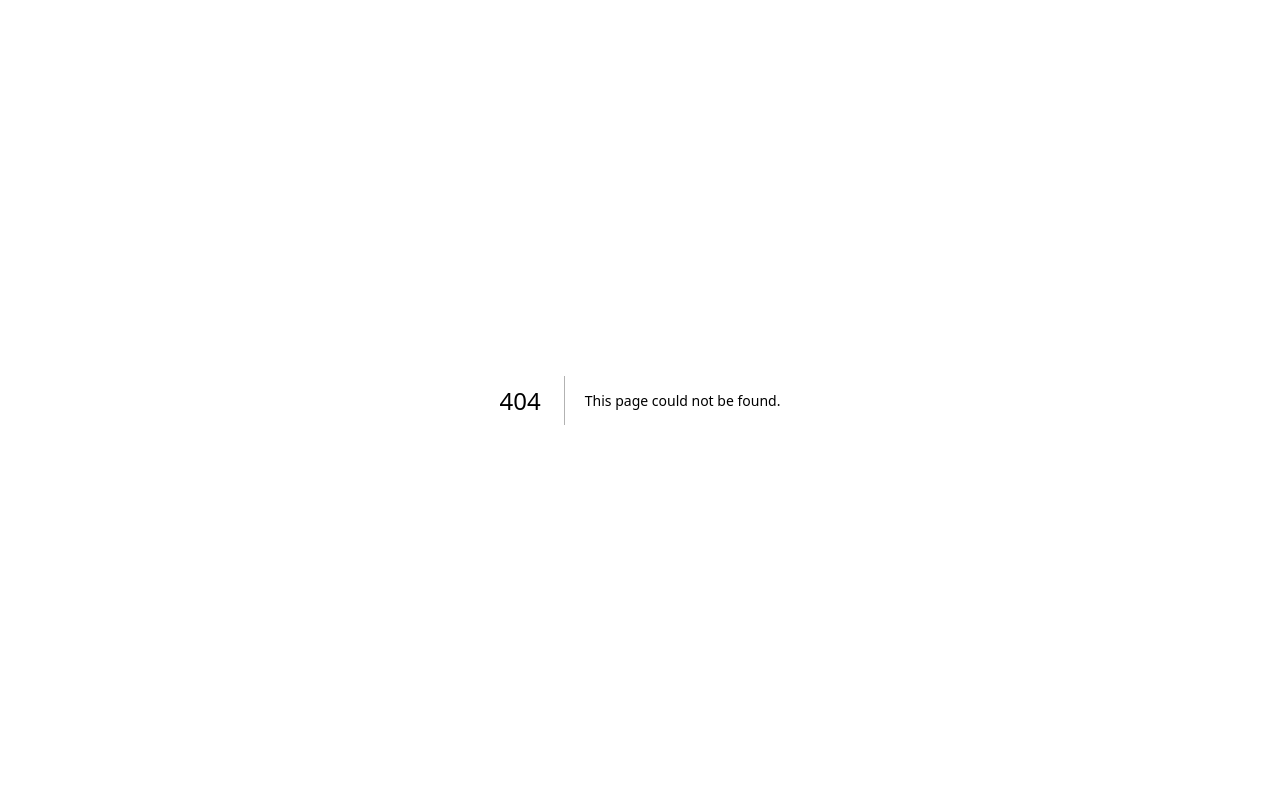
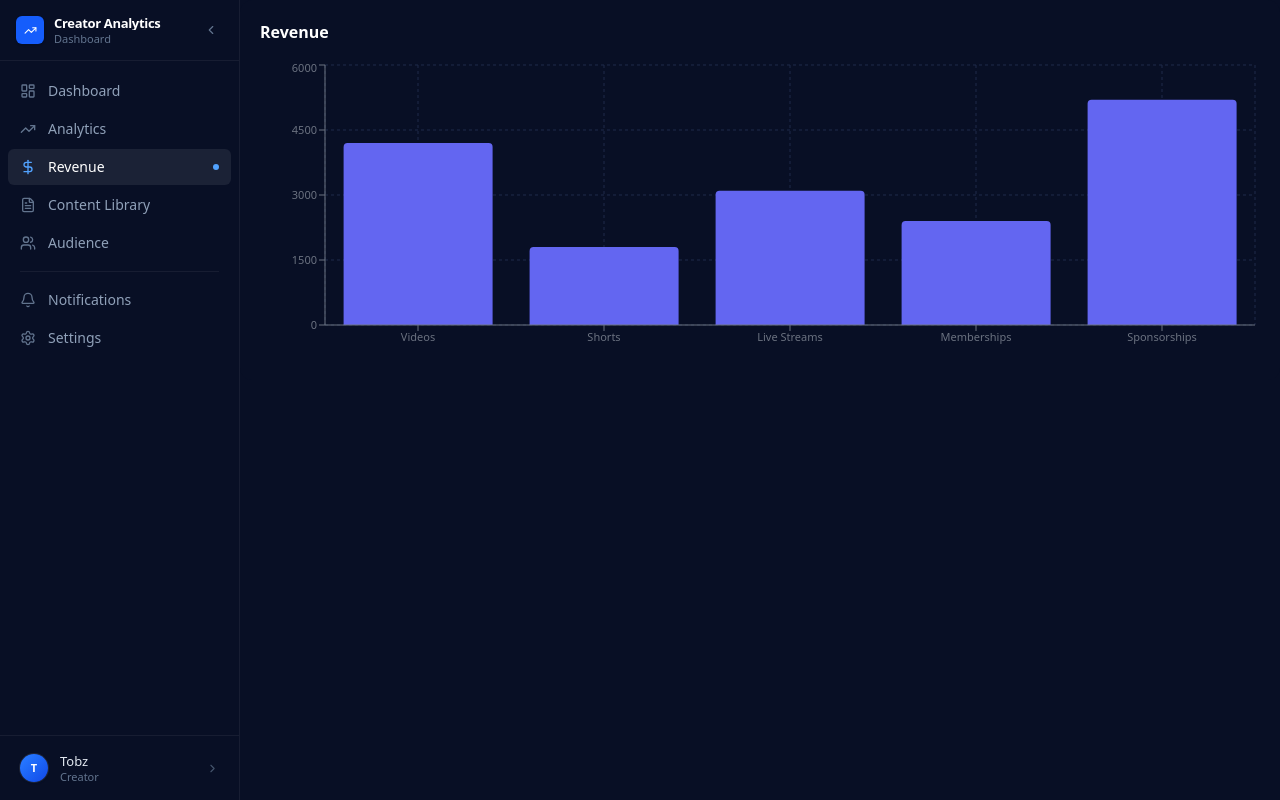
Before and after one commit to Tobi-Oyedele/creator-analytics-dashboard, a Next.js app: page /dashboard/revenue in a window 1280 px wide. Before the commit this address had no page. Built offline with nearby package versions, Linux system fonts and the light colour scheme.

Commit message:
feat: add revenue bar chart page with mock API

```diff
--- /dev/null
+++ b/app/api/dashboard/revenue/route.ts
@@ -0,0 +1,12 @@
+import { NextResponse } from "next/server";
+
+export async function GET() {
+  const data = [
+    { type: "Videos", revenue: 4200 },
+    { type: "Shorts", revenue: 1800 },
+    { type: "Live Streams", revenue: 3100 },
+    { type: "Memberships", revenue: 2400 },
+    { type: "Sponsorships", revenue: 5200 },
+  ];
+  return NextResponse.json(data);
+}
--- /dev/null
+++ b/app/dashboard/revenue/page.tsx
@@ -0,0 +1,11 @@
+import RevenueBarChart from "@/components/charts/RevenueBarChart";
+
+const page = () => {
+  return (
+    <div>
+      <RevenueBarChart />
+    </div>
+  );
+};
+
+export default page;
--- /dev/null
+++ b/components/charts/RevenueBarChart.tsx
@@ -0,0 +1,43 @@
+"use client";
+import { useEffect, useState } from "react";
+import {
+  BarChart,
+  Bar,
+  XAxis,
+  YAxis,
+  CartesianGrid,
+  Tooltip,
+  ResponsiveContainer,
+} from "recharts";
+
+interface RevenueData {
+  type: string;
+  revenue: number;
+}
+
+export default function RevenueBarChart() {
+  const [data, setData] = useState<RevenueData[]>([]);
+
+  useEffect(() => {
+    fetch("/api/dashboard/revenue")
+      .then((res) => res.json())
+      .then((json) => setData(json));
+  }, []);
+
+  return (
+    <div className="bg-abyss rounded-xl p-5">
+      <h2 className="text-white font-semibold mb-4">Revenue</h2>
+      <div style={{ width: "100%", height: 300 }}>
+        <ResponsiveContainer width="100%" height="100%">
+          <BarChart data={data}>
+            <CartesianGrid strokeDasharray="3 3" stroke="#1e2a4a" />
+            <XAxis dataKey="type" stroke="#6b7280" tick={{ fontSize: 11 }} />
+            <YAxis stroke="#6b7280" tick={{ fontSize: 11 }} />
+            <Tooltip cursor={false} />
+            <Bar dataKey="revenue" fill="#6366f1" radius={[4, 4, 0, 0]} />
+          </BarChart>
+        </ResponsiveContainer>
+      </div>
+    </div>
+  );
+}
```
